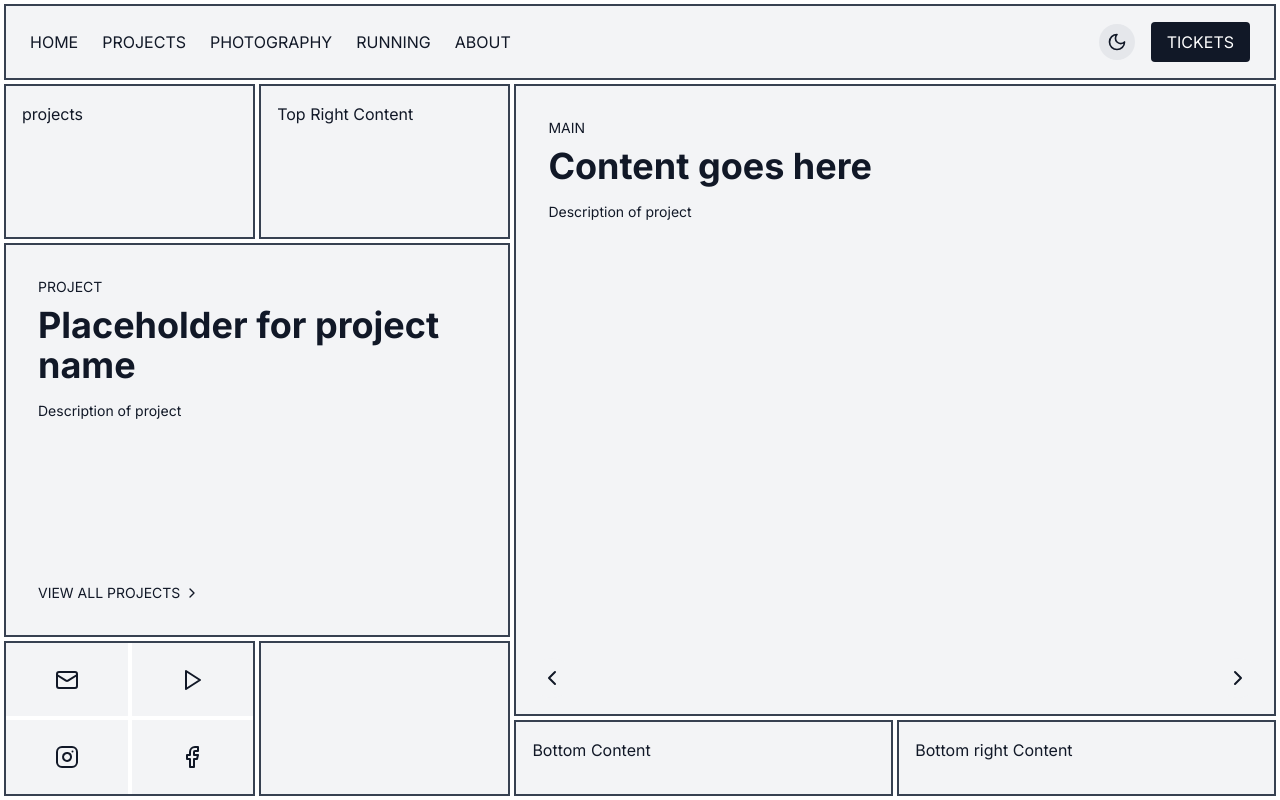
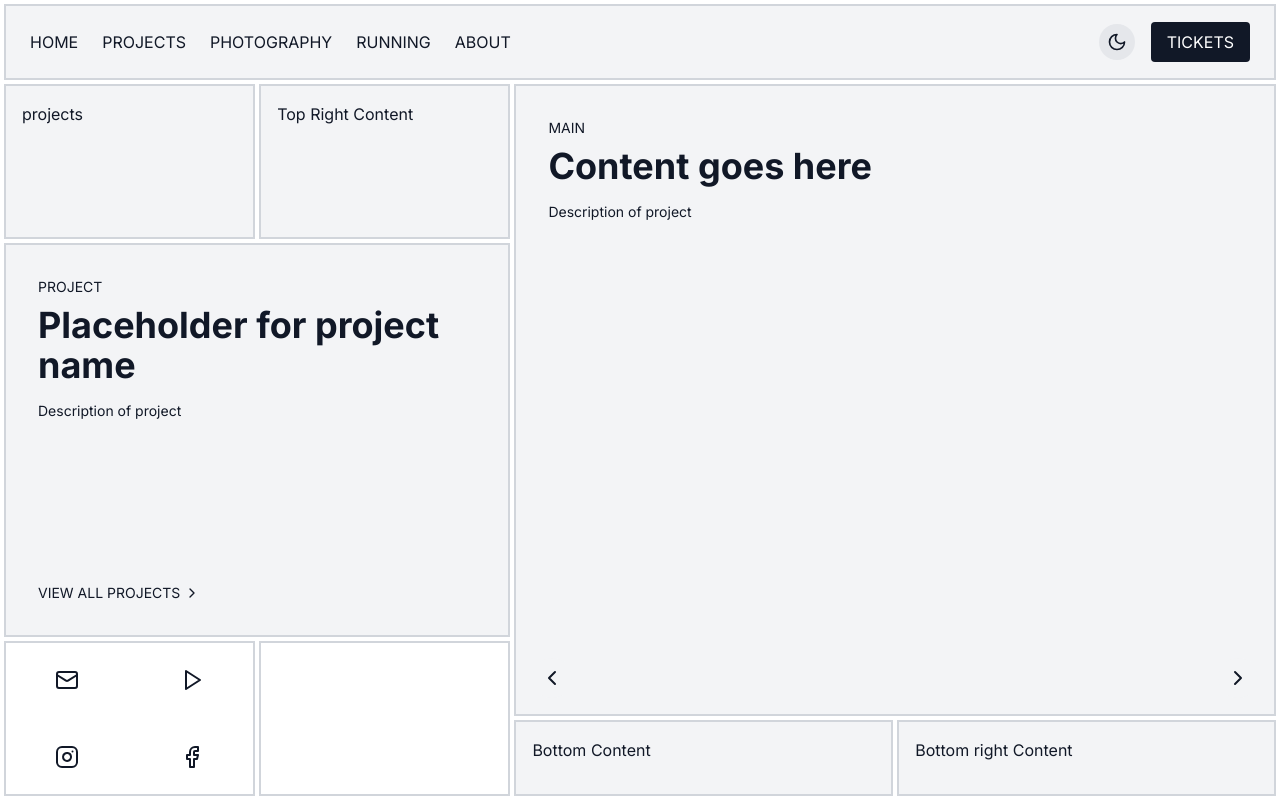
Before and after one commit to tordar/portfolio-template, a Next.js app: page /projects in a window 1280 px wide. Built offline with nearby package versions, Linux system fonts and the light colour scheme.

Commit message:
persisting dark mode in localstorage

```diff
--- a/src/app/globals.css
+++ b/src/app/globals.css
@@ -3,25 +3,23 @@
 @tailwind utilities;
 
 :root {
-  --background: #ffffff;
-  --foreground: #171717;
+  --background: white;
+  --text: #111827;
+  --border: #D1D5DB;
 }
 
-@media (prefers-color-scheme: dark) {
-  :root {
-    --background: #0a0a0a;
-    --foreground: #ededed;
-  }
+[data-theme="dark"] {
+  --background: #111827;
+  --text: white;
+  --border: #4B5563;
 }
 
-body {
-  color: var(--foreground);
-  background: var(--background);
-  font-family: Arial, Helvetica, sans-serif;
+[data-theme-container] {
+  background-color: var(--background);
+  color: var(--text);
 }
 
-@layer utilities {
-  .text-balance {
-    text-wrap: balance;
-  }
+[data-theme-area] {
+  background-color: var(--background);
+  border-color: var(--border);
 }
--- a/src/app/layout.tsx
+++ b/src/app/layout.tsx
@@ -6,8 +6,9 @@ import Socials from '../components/Socials'
 import NavigationButtons from '../components/NavigationButtons'
 import { LayoutProvider } from '../contexts/LayoutContext'
 import { ContentProvider } from '../contexts/ContentContext'
-import { ThemeProvider } from '../contexts/ThemeContext'
+import ClientThemeProvider from '../components/ClientThemeProvider'
 import DynamicArea from '../components/DynamicArea'
+import Script from 'next/script'
 
 const inter = Inter({ subsets: ['latin'] })
 
@@ -22,35 +23,52 @@ export default function RootLayout({
     children: React.ReactNode
 }) {
     return (
-        <html lang="en">
-        <body className={inter.className}>
-        <ThemeProvider>
+        <html lang="en" suppressHydrationWarning>
+        <head>
+            <Script id="theme-script" strategy="beforeInteractive">
+                {`
+                    (function() {
+                        function getInitialTheme() {
+                            const storedTheme = localStorage.getItem('theme')
+                            if (storedTheme) {
+                                return storedTheme
+                            }
+                            return window.matchMedia('(prefers-color-scheme: dark)').matches ? 'dark' : 'light'
+                        }
+                        const theme = getInitialTheme()
+                        document.documentElement.dataset.theme = theme
+                    })()
+                    `}
+            </Script>
+        </head>
+        <body className={inter.className} suppressHydrationWarning>
+        <ClientThemeProvider>
             <LayoutProvider>
                 <ContentProvider>
-                    <div className="min-h-screen bg-white dark:bg-zinc-900 text-gray-900 dark:text-white flex flex-col gap-1 p-1">
+                    <div className="min-h-screen bg-white text-gray-900 flex flex-col gap-1 p-1" data-theme-container>
                         <NavBar />
                         <div className="flex-1 grid grid-cols-1 md:grid-cols-10 grid-rows-none md:grid-rows-[repeat(9,1fr)] gap-1">
-                            <DynamicArea area="topLeft" className="bg-gray-100 dark:bg-zinc-900 md:col-span-2 md:row-span-2 border-2 border-gray-700 dark:border-gray-300" />
-                            <DynamicArea area="topRight" className="bg-gray-100 dark:bg-zinc-900 md:col-span-2 md:row-span-2 border-2 border-gray-700 dark:border-gray-300" />
-                            <DynamicArea area="description" className="bg-gray-100 dark:bg-zinc-900 md:col-start-1 md:col-end-5 md:row-start-3 md:row-end-8 border-2 border-gray-700 dark:border-gray-300" />
-                            <div className="bg-gray-100 dark:bg-zinc-900 md:col-span-2 md:row-span-2 border-2 border-gray-700 dark:border-gray-300">
+                            <DynamicArea area="topLeft" className="bg-gray-100 md:col-span-2 md:row-span-2 border-2 border-gray-300" data-theme-area />
+                            <DynamicArea area="topRight" className="bg-gray-100 md:col-span-2 md:row-span-2 border-2 border-gray-300" data-theme-area />
+                            <DynamicArea area="description" className="bg-gray-100 md:col-start-1 md:col-end-5 md:row-start-3 md:row-end-8 border-2 border-gray-300" data-theme-area />
+                            <div className="bg-gray-100 md:col-span-2 md:row-span-2 border-2 border-gray-300" data-theme-area>
                                 <Socials />
                             </div>
-                            <div className="bg-gray-100 dark:bg-zinc-900 md:col-span-2 md:row-span-2 border-2 border-gray-700 dark:border-gray-300"></div>
-                            <div className="bg-gray-100 dark:bg-zinc-900 md:col-start-5 md:col-end-11 md:row-start-1 md:row-end-9 border-2 border-gray-700 dark:border-gray-300 relative">
+                            <div className="bg-gray-100 md:col-span-2 md:row-span-2 border-2 border-gray-300" data-theme-area></div>
+                            <div className="bg-gray-100 md:col-start-5 md:col-end-11 md:row-start-1 md:row-end-9 border-2 border-gray-300 relative" data-theme-area>
                                 <DynamicArea area="main" className="h-full" />
                                 <div className="absolute bottom-0 left-0 right-0 flex justify-between p-4">
                                     <NavigationButtons />
                                 </div>
                             </div>
-                            <DynamicArea area="bottomLeft" className="bg-gray-100 dark:bg-zinc-900 md:col-start-5 md:col-end-8 md:row-start-9 md:row-end-10 border-2 border-gray-700 dark:border-gray-300" />
-                            <DynamicArea area="bottomRight" className="bg-gray-100 dark:bg-zinc-900 md:col-start-8 md:col-end-11 md:row-start-9 md:row-end-10 border-2 border-gray-700 dark:border-gray-300" />
+                            <DynamicArea area="bottomLeft" className="bg-gray-100 md:col-start-5 md:col-end-8 md:row-start-9 md:row-end-10 border-2 border-gray-300" data-theme-area />
+                            <DynamicArea area="bottomRight" className="bg-gray-100 md:col-start-8 md:col-end-11 md:row-start-9 md:row-end-10 border-2 border-gray-300" data-theme-area />
                         </div>
                     </div>
                     {children}
                 </ContentProvider>
             </LayoutProvider>
-        </ThemeProvider>
+        </ClientThemeProvider>
         </body>
         </html>
     )
--- /dev/null
+++ b/src/components/ClientThemeProvider.tsx
@@ -0,0 +1,31 @@
+'use client'
+
+import React, { useEffect, useState } from 'react'
+import { ThemeProvider } from '../contexts/ThemeContext'
+
+export default function ClientThemeProvider({ children }: { children: React.ReactNode }) {
+    const [mounted, setMounted] = useState(false)
+
+    useEffect(() => {
+        setMounted(true)
+        const theme = document.documentElement.dataset.theme || 'light'
+        applyTheme(theme)
+    }, [])
+
+    const applyTheme = (theme: string) => {
+        document.documentElement.dataset.theme = theme
+        const root = document.documentElement
+        if (theme === 'dark') {
+            root.classList.add('dark')
+        } else {
+            root.classList.remove('dark')
+        }
+        localStorage.setItem('theme', theme)
+    }
+
+    if (!mounted) {
+        return null
+    }
+
+    return <ThemeProvider initialTheme={document.documentElement.dataset.theme as 'light' | 'dark'}>{children}</ThemeProvider>
+}
--- a/src/components/NavBar.tsx
+++ b/src/components/NavBar.tsx
@@ -10,7 +10,7 @@ export default function NavBar() {
     const { theme, toggleTheme } = useTheme()
 
     return (
-        <nav className="bg-gray-100 dark:bg-zinc-900 text-gray-900 dark:text-white py-4 px-6 flex justify-between items-center border-2 border-gray-700 dark:border-gray-300">
+        <nav className="bg-gray-100 dark:bg-gray-800 text-gray-900 dark:text-white py-4 px-6 flex justify-between items-center border-2 border-gray-300 dark:border-gray-700">
             <div className="lg:hidden">
                 <button
                     onClick={() => setIsMenuOpen(!isMenuOpen)}
--- a/src/contexts/ThemeContext.tsx
+++ b/src/contexts/ThemeContext.tsx
@@ -11,18 +11,17 @@ interface ThemeContextType {
 
 const ThemeContext = createContext<ThemeContextType | undefined>(undefined)
 
-export function ThemeProvider({ children }: { children: React.ReactNode }) {
-    const [theme, setTheme] = useState<Theme>('light')
+export function ThemeProvider({ children, initialTheme }: { children: React.ReactNode, initialTheme: Theme }) {
+    const [theme, setTheme] = useState<Theme>(initialTheme)
 
     useEffect(() => {
-        const savedTheme = localStorage.getItem('theme') as Theme | null
-        if (savedTheme) {
-            setTheme(savedTheme)
+        const root = document.documentElement
+        if (theme === 'dark') {
+            root.classList.add('dark')
+        } else {
+            root.classList.remove('dark')
         }
-    }, [])
-
-    useEffect(() => {
-        document.documentElement.classList.toggle('dark', theme === 'dark')
+        document.documentElement.dataset.theme = theme
         localStorage.setItem('theme', theme)
     }, [theme])
 
```
